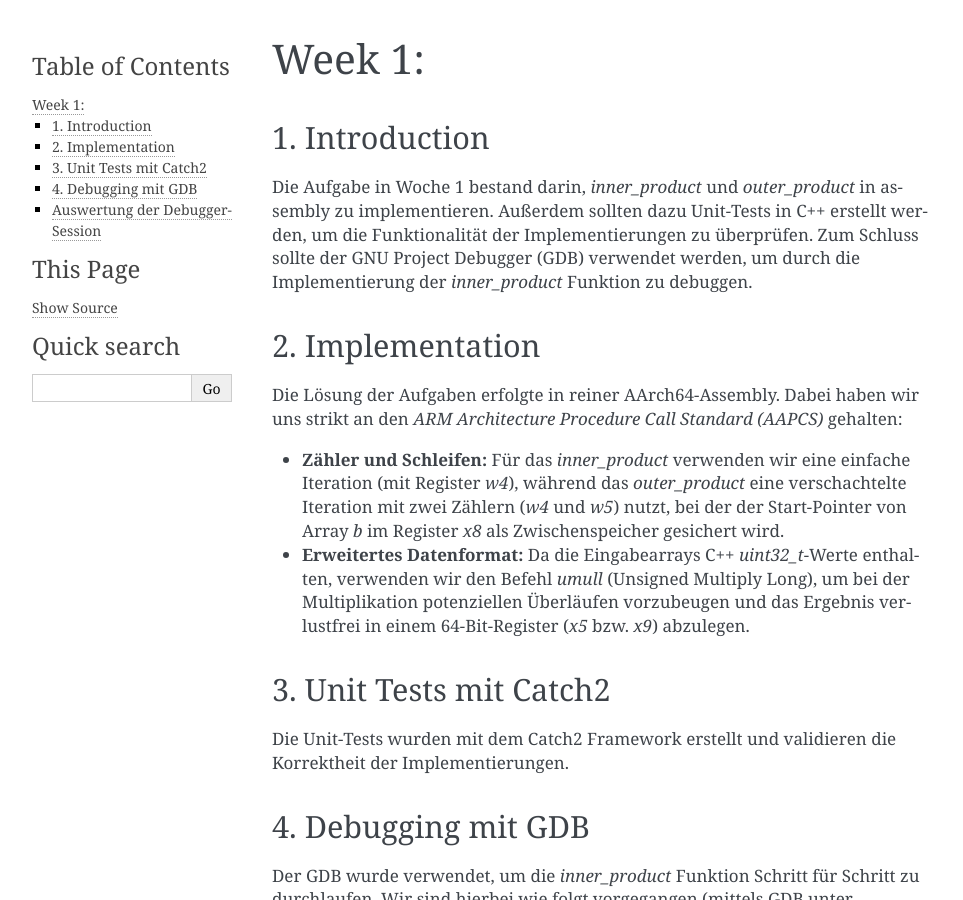
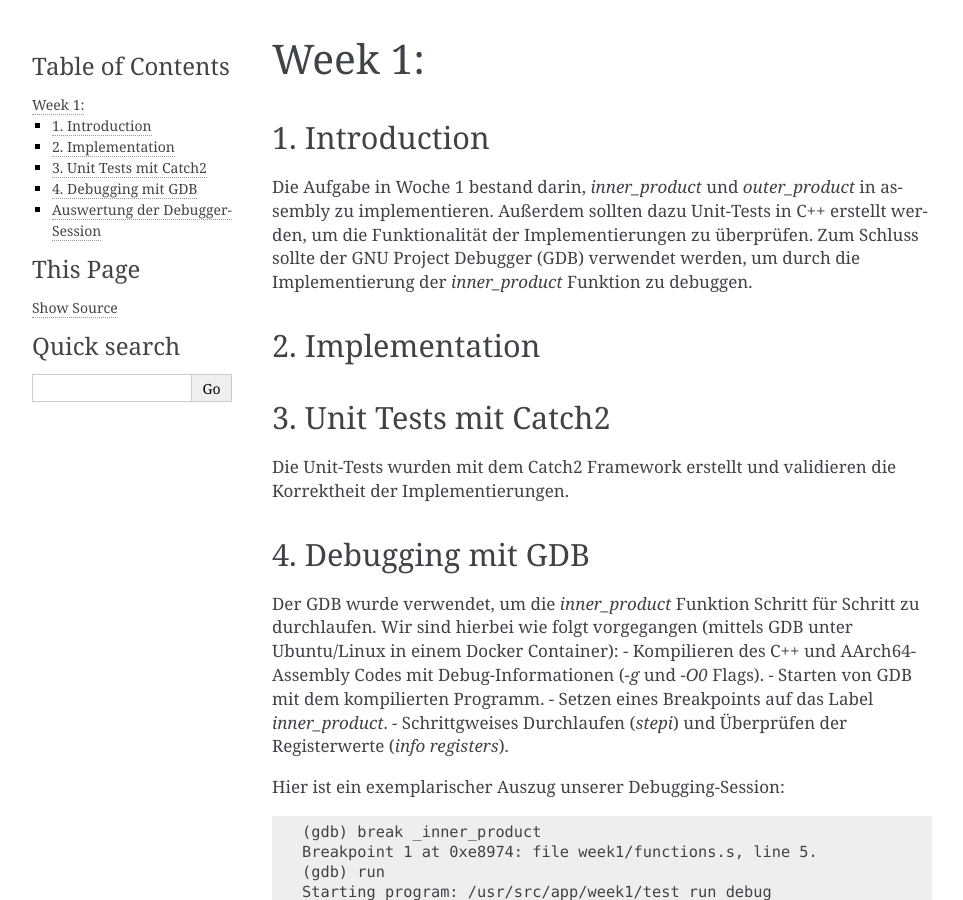
Before and after one commit to Smurado/mlc_lab, a Sphinx documentation site: the page built from docs/week1/index.rst, in a window 1280 px wide and 900 px high. Shown: the whole window, without its empty margins (148-1111 px from the left). Built offline with Sphinx 7.4.7, drawn with Linux system fonts in a browser that asks for light colours.

Commit message:
Entferne Implementation-Details

```diff
--- a/docs/week1/index.rst
+++ b/docs/week1/index.rst
@@ -9,10 +9,7 @@ Zum Schluss sollte der GNU Project Debugger (GDB) verwendet werden, um durch die
 
 2. Implementation
 ------------------
-Die Lösung der Aufgaben erfolgte in reiner AArch64-Assembly. Dabei haben wir uns strikt an den *ARM Architecture Procedure Call Standard (AAPCS)* gehalten:
 
-* **Zähler und Schleifen:** Für das `inner_product` verwenden wir eine einfache Iteration (mit Register `w4`), während das `outer_product` eine verschachtelte Iteration mit zwei Zählern (`w4` und `w5`) nutzt, bei der der Start-Pointer von Array `b` im Register `x8` als Zwischenspeicher gesichert wird.
-* **Erweitertes Datenformat:** Da die Eingabearrays C++ `uint32_t`-Werte enthalten, verwenden wir den Befehl `umull` (Unsigned Multiply Long), um bei der Multiplikation potenziellen Überläufen vorzubeugen und das Ergebnis verlustfrei in einem 64-Bit-Register (`x5` bzw. `x9`) abzulegen.
 
 3. Unit Tests mit Catch2
 -------------------------
```
